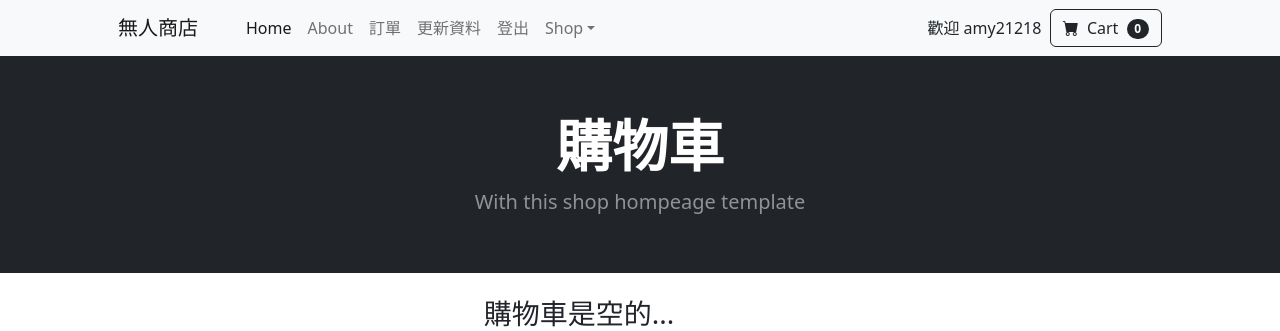
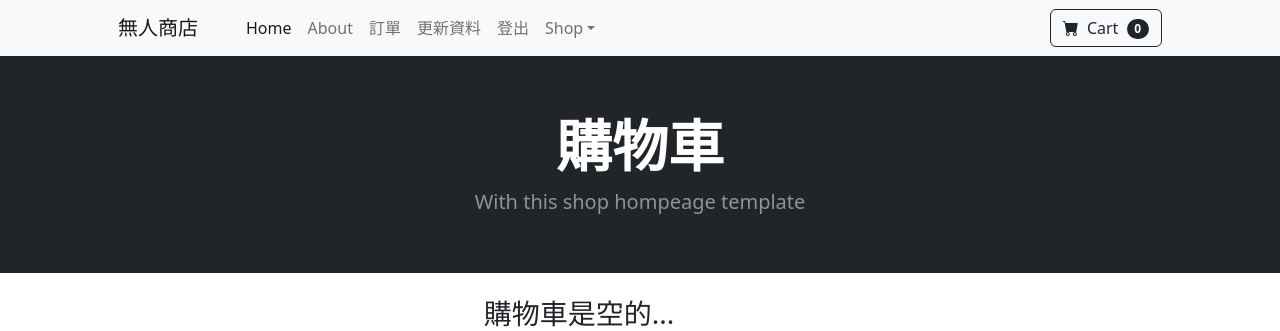
Before and after one commit to DerrickLin/AI_project, a Django app: page /cart/ in a window 1280 px wide. Shown: the top 331 px of the page. Run offline with Django 5.2, Linux system fonts and the light colour scheme; a user stored in the database is signed in; some libraries are stand-ins or nearby versions.

Commit message:
修正一些東西

```diff
--- a/project/quiz/templates/navbar.html
+++ b/project/quiz/templates/navbar.html
@@ -28,7 +28,7 @@
                             </ul>
                         </li>
                     </ul>
-                    歡迎 {{user.username}}&nbsp;&nbsp;
+
                     <form class="d-flex">
                         <a href="{% url 'cart_summary' %}" class="btn btn-outline-dark">
                             <i class="bi-cart-fill me-1"></i>
```
Also changed, not shown: project/db.sqlite3.
